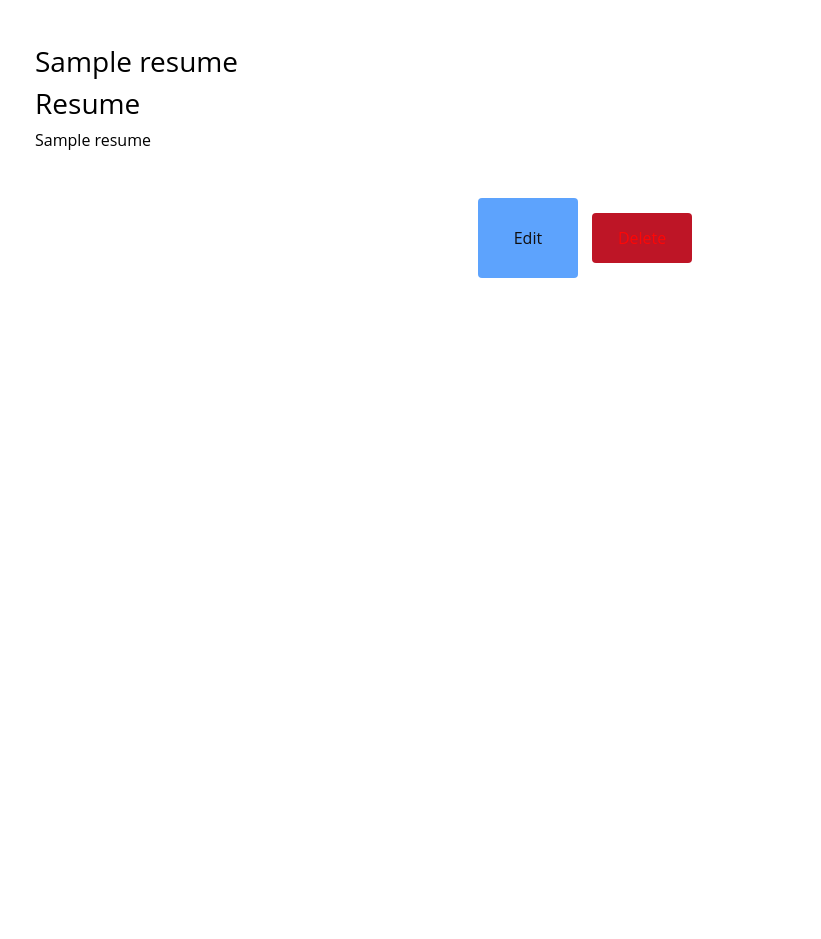
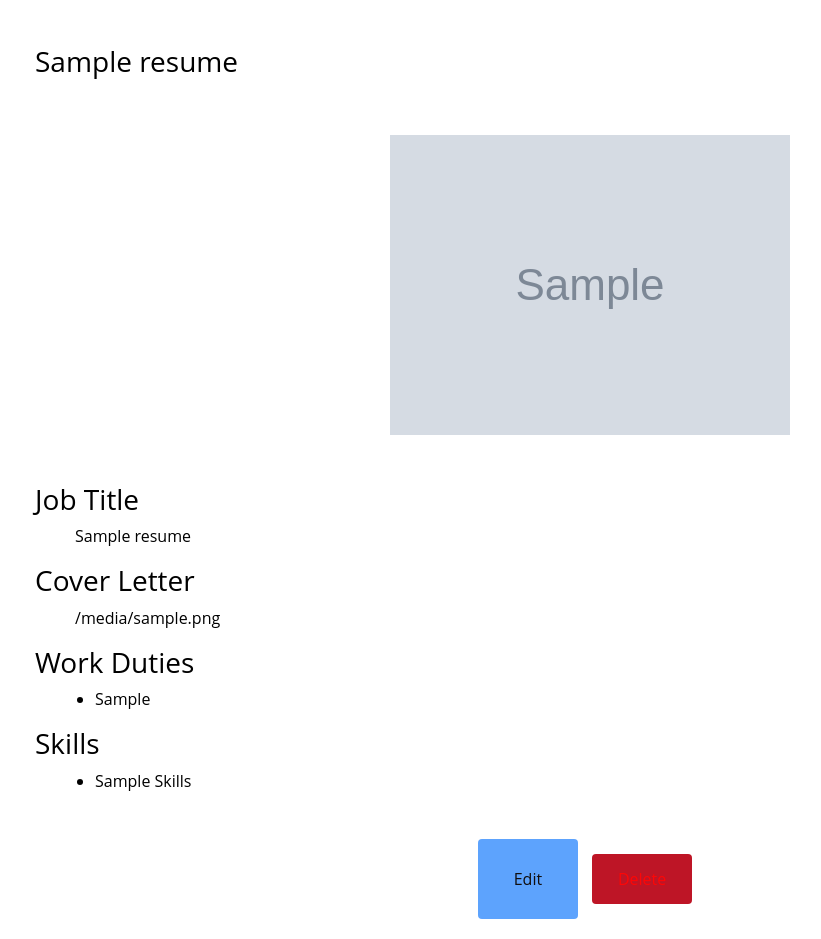
Before and after one commit to Code-Institute-Submissions/Milestone-60, a Flask app: template templates/resume.html in a window 1280 px wide. Shown: the part 75-1014 px from the top of the page, without its empty margins (50-871 px from the left). Before the commit the page ends 353 px from the top, so only its background shows below. Run offline with Flask 2, Linux system fonts and the light colour scheme; the template is opened without the code that fills it: most values are stand-ins (such as "Sample title", 1, 10 or a date in 2020); grey boxes marked "Sample" are stand-in pictures; some libraries are stand-ins or nearby versions.

Commit message:
resume.html code calls edit

```diff
--- a/templates/resume.html
+++ b/templates/resume.html
@@ -3,17 +3,38 @@
 <div class="container page-title">
     <h3>{{resume.name}}</h3>
     <div class="text-center">
+        {% if not resume.image %}
+        <img src="/static/images/default_image.png" class="mb-5 mt-5 resume-img">
+        {% else %}
+        <img src="{{resume.image}}" class="mb-5 mt-5 resume-img">
+        {% endif %}
     </div>
-    <h3>Resume</h3>
-    <div class="recipe-field">
-        <p>{{resume.job_title}}</p>
+    <h3>Job Title</h3>
+    <div class="resume-field">
+        <p>{{resume.job_sector_title}}</p>
     </div>
+    <h3>Cover Letter</h3>
+    <div class="resume-field">
+        <p>{{resume.cover_letter}}</p>
+    </div>
+    <h3>Work Duties</h3>
+    <ul class="resume-field-list">
+        {% for duties in resume.work_duties.split(",") %}
+        <li>{{duties.title()}}</li>
+        {% endfor %}
+    </ul>
+     <h3>Skills</h3>
+    <ul class="resume-field-list">
+        {% for skills in resume.skills.split(",") %}
+        <li>{{skills.title()}}</li>
+        {% endfor %}
+    </ul>
 
     <div class="col-md-12 text-center">
         <form id="edit_form" action="{{url_for('edit_resume', resume_id=resume._id)}}" method="GET"></form>
         <button form="edit_form" type="submit" class="btn btn-edit">Edit</button>
         <button type="button" class="btn btn-del" data-toggle="modal" data-target="#deleteModal">Delete</button>
-
+        <!-- Modal -->
         <div class="modal fade" id="deleteModal" tabindex="-1" role="dialog">
             <div class="modal-dialog modal-dialog-centered" role="document">
                 <div class="modal-content">
```
Also changed, not shown: templates/edit_resume.html (+29 -0 lines), static/images/default_image.png (added).
